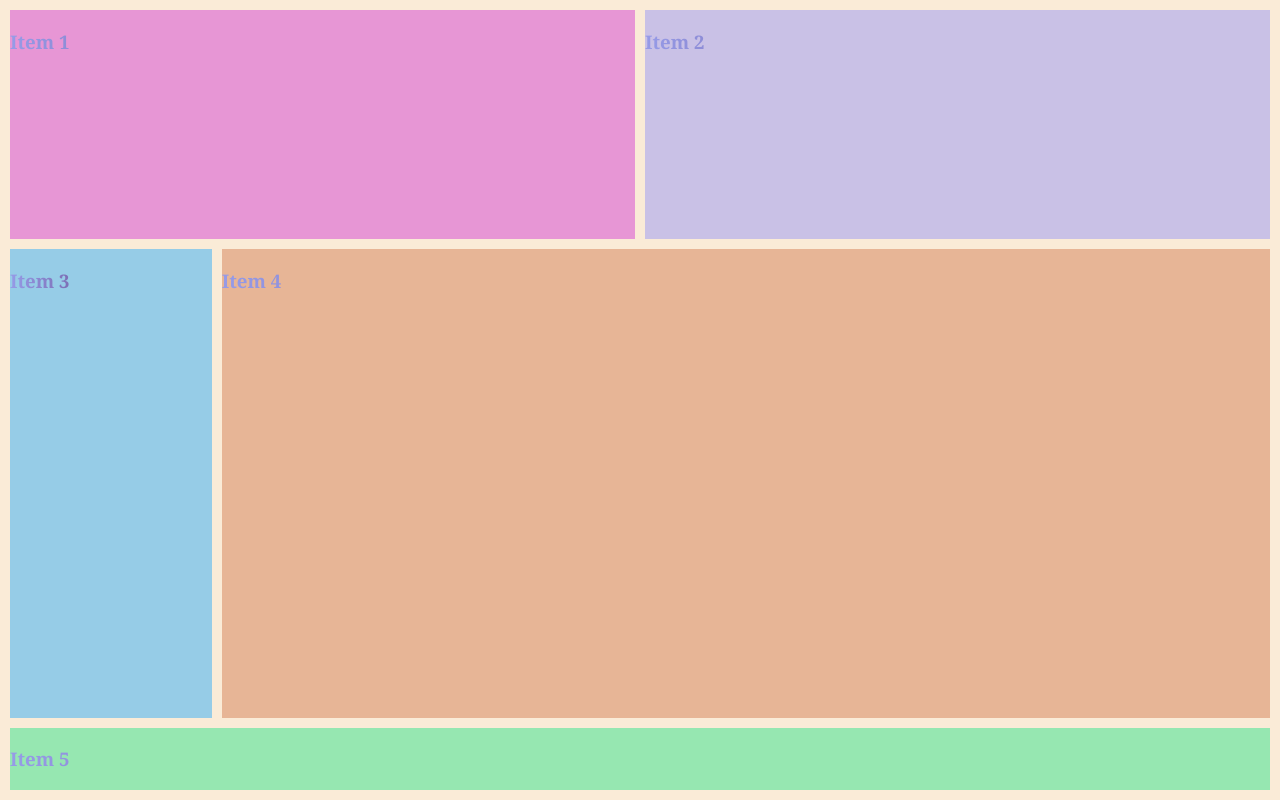
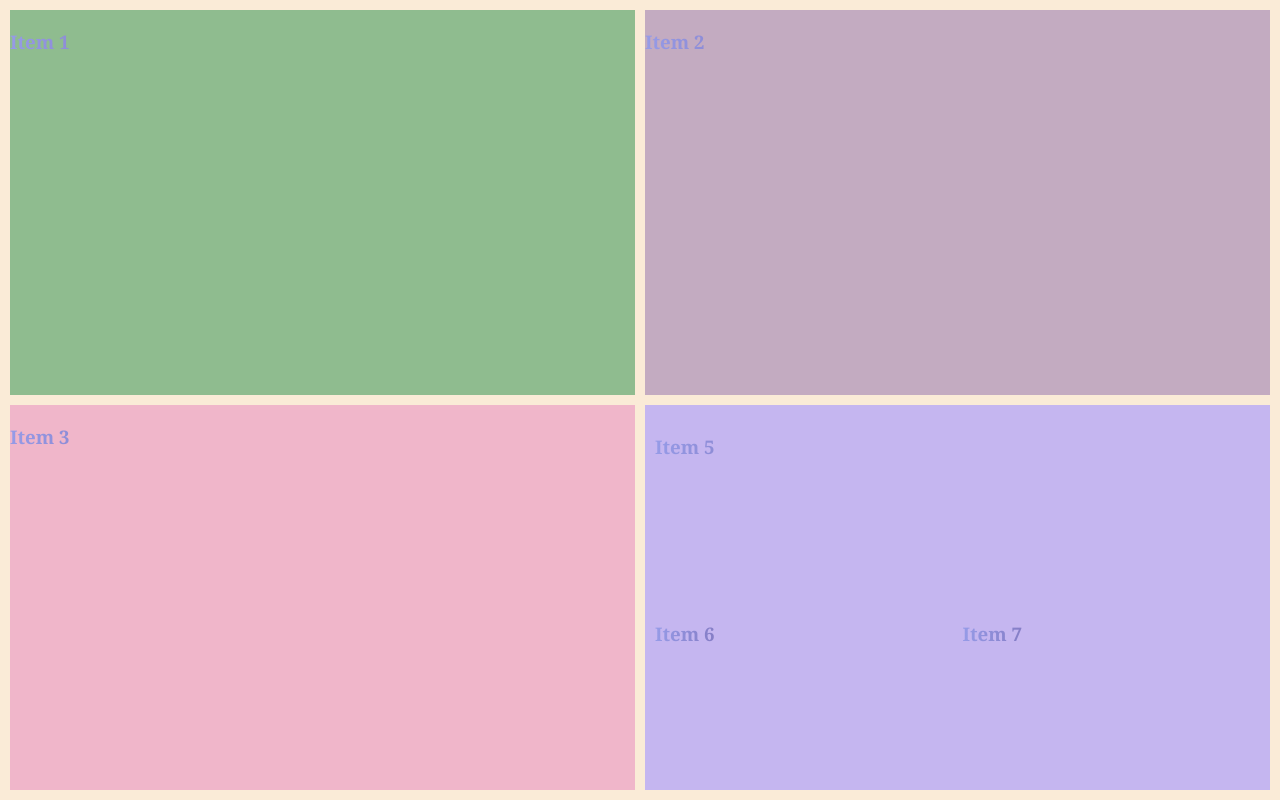
Before and after one commit to fernicortlo/CheatSheet_HTML_A01026613, a plain HTML site: page 4_css_grid.html in a window 1280 px wide. Drawn offline with Linux system fonts and the light colour scheme.

Commit message:
outer grid

```diff
--- a/3_css_grid.css
+++ b/3_css_grid.css
@@ -7,57 +7,42 @@ body, html{
     padding: 0;
 }
 
-
 .grid-container{
     padding: 10px;
     height: 100vh;
-    background-color:antiquewhite;
+    background-color: aliceblue;
     display: grid;
-    grid-template-areas:
-    'right right right left left left'
-    'menu main main main main main'
-    'menu main main main main main'
-    'footer footer footer footer footer footer ';
-    grid-template-columns: repeat(6, 1fr);
-    grid-template-rows: repeat(3, 1fr);
+    grid-template-columns: repeat(3, 1fr);
+    grid-template-rows: repeat(4, 1fr);
     gap: 10px;
+
+    /* grid-template-areas:
+    "header header header"
+    ". content ."
+    ". content ."
+    ". content ."; */
 }
 
-#grid-item{
+.grid-item{
+    background-color: #95bfcf;
     padding: 10px;
     margin: 10px;
 }
 
 .grid-item:nth-child(even){
-    background-color: lightcoral;
+    background-color: cadetblue;
 }
 
-#grid-right{
-    grid-area: right;
-    background-color: #e796d5;
+#grid-header{
+    /* grid-area: header; */
+    grid-column: 1 / -1;
 }
 
-#grid-left{
-    grid-area: left;
-    background-color: #c9c1e6;
+#grid-content{
+    /* grid-area: content; */
+    grid-row: 2 / span 3;
+    grid-column: 2;
 }
-
-#grid-menu{
-    grid-area: menu;
-    background-color: #96cce7;
-}
-
-#grid-main{
-    grid-area: main;
-    background-color: #e7b596;
-}
-
-#footer{
-    grid-area: footer;
-    background-color: #96e7b1;
-}
-
-
 
 
 .font{
--- /dev/null
+++ b/4_css_grid.css
@@ -0,0 +1,72 @@
+*{
+    box-sizing: border-box;
+}
+
+body, html{
+    margin: 0;
+    padding: 0;
+}
+
+
+.grid-container{
+    padding: 10px;
+    height: 100vh;
+    background-color:antiquewhite;
+    display: grid;
+    grid-template-columns: repeat(2, 1fr);
+    grid-template-rows: repeat(2, 1fr);
+    gap: 10px;
+}
+
+.grid-item{
+    padding: 10px;
+    margin: 10px;
+}
+
+.item1{
+    background-color: darkseagreen;
+}
+
+.item2{
+    background-color: rgb(195, 171, 193);
+}
+
+.item3{
+    background-color: rgb(240, 182, 202);
+}
+
+.item4{
+    padding: 10px;
+    display: grid;
+    grid-template-columns: repeat(2, 1fr);
+    grid-template-rows: repeat(2, 1fr);
+    gap: 10px;
+    background-color: rgb(197, 182, 240);
+}
+
+
+.inner1{
+    grid-column: 1 / 3;
+    grid-row: 1;
+}
+
+
+
+.inner2{
+    grid-column: 1;
+    grid-row: 2;
+}
+
+.inner3{
+    grid-column: 2;
+    grid-row: 2;
+}
+
+
+
+.font{
+    font-family: Georgia, 'Times New Roman', Times, serif;
+    background: linear-gradient(to right, #969be7 0%, #42063f 100%);
+	-webkit-background-clip: text;
+	-webkit-text-fill-color: transparent;
+}
--- a/4_css_grid.html
+++ b/4_css_grid.html
@@ -5,24 +5,27 @@
     <meta http-equiv="X-UA-Compatible" content="IE=edge">
     <meta name="viewport" content="width=device-width, initial-scale=1.0">
     <title>Document</title>
-    <link rel="stylesheet" href="3_css_grid.css">
+    <link rel="stylesheet" href="4_css_grid.css">
 </head>
 <body>
     <div class="grid-container">
-        <div id="grid-right" class="grid-item">
+        <div class="item1" class="grid-item">
             <h3 class="font" > Item 1 </h3>
         </div>
-        <div id="grid-left" class="grid-item">
+        <div class="item2" class="grid-item">
             <h3 class="font" > Item 2 </h3>
         </div>
-        <div id="grid-menu" class="grid-item">
+        <div class="item3" class="grid-item">
             <h3 class="font" >Item 3 </h3>
         </div>
-        <div id="grid-main" class="grid-item">
-            <h3 class="font" >Item 4 </h3>
+
+        <div class="item4" class="grid-item">
+            <div class="inner1"> <h3 class="font" >Item 5 </h3>  </div>
+            <div class="inner2"> <h3 class="font" >Item 6 </h3>  </div>
+            <div class="inner3"> <h3 class="font" >Item 7 </h3>  </div>
+
          </div>
-        <div id="footer" class="grid-item">
-            <h3 class="font" >Item 5 </h3>
+
         </div>
 
     </div>
```
